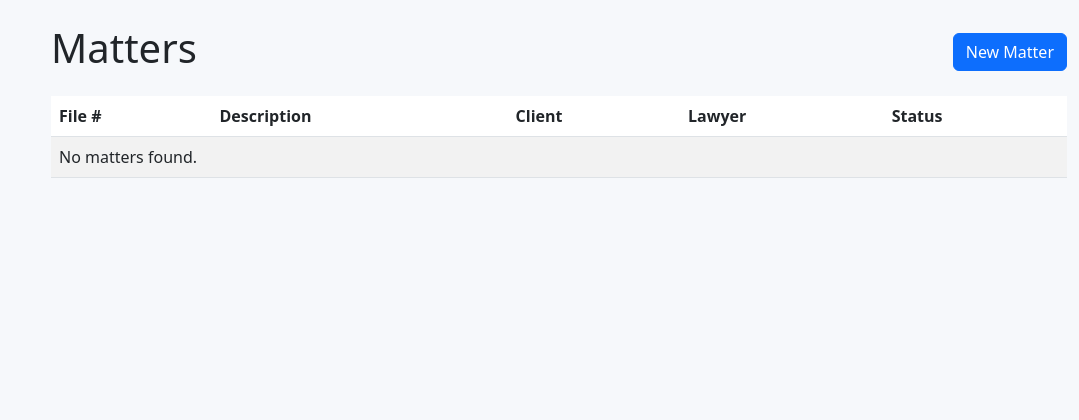
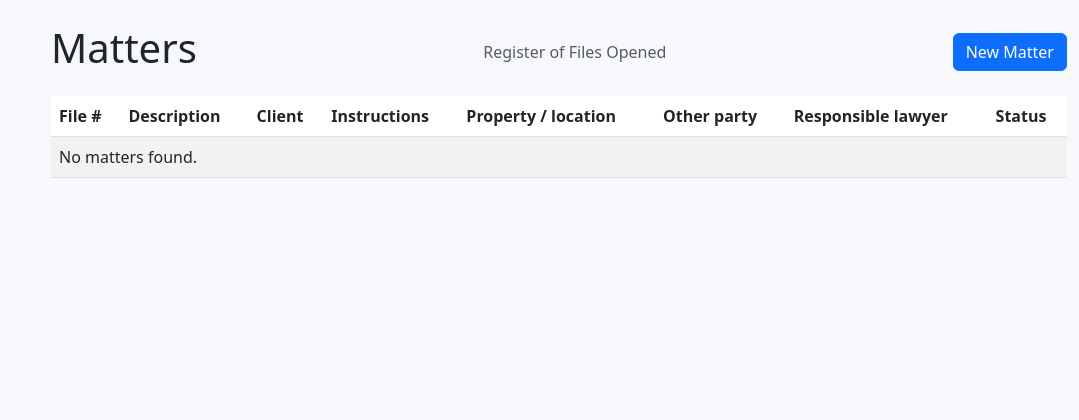
Before and after one commit to Dvrchmnd72/Matter-Funds, a Django app: template apps/matters/templates/matters/matter_list.html in a window 1280 px wide. Shown: the top 420 px of the page, without its empty margins (201-1280 px from the left). Run offline with Django 4.2, Linux system fonts and the light colour scheme; the template is opened without the code that fills it, so the values that code supplies are empty.

Commit message:
Align matter register with worked example file register

```diff
--- a/apps/matters/admin.py
+++ b/apps/matters/admin.py
@@ -5,7 +5,7 @@ from .models import Matter
 
 @admin.register(Matter)
 class MatterAdmin(admin.ModelAdmin):
-    list_display = ['file_number', 'description', 'firm', 'client', 'responsible_lawyer', 'status', 'opened_on']
+    list_display = ['file_number', 'description', 'firm', 'client', 'other_party', 'responsible_lawyer', 'status', 'date_instructions_received', 'opened_on', 'closed_on']
     list_filter = ['firm', 'status']
-    search_fields = ['file_number', 'description']
+    search_fields = ['file_number', 'description', 'client__name', 'other_party', 'regulated_property_location']
     date_hierarchy = 'opened_on'
--- a/apps/matters/forms.py
+++ b/apps/matters/forms.py
@@ -8,8 +8,9 @@ from apps.trust.models import MatterLedger
 class MatterForm(forms.ModelForm):
     class Meta:
         model = Matter
-        fields = ['firm', 'file_number', 'description', 'client', 'responsible_lawyer', 'status', 'date_instructions_received', 'regulated_property_location', 'opened_on', 'closed_on']
+        fields = ['firm', 'file_number', 'description', 'client', 'responsible_lawyer', 'status', 'date_instructions_received', 'regulated_property_location', 'other_party', 'opened_on', 'closed_on']
         widgets = {
+            'date_instructions_received': forms.DateInput(attrs={'type': 'date'}),
             'opened_on': forms.DateInput(attrs={'type': 'date'}),
             'closed_on': forms.DateInput(attrs={'type': 'date'}),
         }
--- a/apps/matters/models.py
+++ b/apps/matters/models.py
@@ -28,6 +28,12 @@ class Matter(models.Model):
         blank=True,
         default='Principal Place of Practice',
         help_text='Location of regulated property for the matter.'
+    )
+    other_party = models.CharField(
+        max_length=255,
+        blank=True,
+        default='',
+        help_text='Other party or counterparty for register-of-files-opened purposes.'
     )
     opened_on = models.DateField(default=datetime.date.today)
     closed_on = models.DateField(null=True, blank=True)
--- a/apps/matters/templates/matters/matter_detail.html
+++ b/apps/matters/templates/matters/matter_detail.html
@@ -9,7 +9,9 @@
   <dt class="col-sm-3">Status</dt><dd class="col-sm-9">{{ matter.get_status_display }}</dd>
   <dt class="col-sm-3">Date Instructions Received</dt><dd class="col-sm-9">{{ matter.date_instructions_received|default:"—" }}</dd>
   <dt class="col-sm-3">Regulated Property Location</dt><dd class="col-sm-9">{{ matter.regulated_property_location|default:"Principal Place of Practice" }}</dd>
+  <dt class="col-sm-3">Other Party</dt><dd class="col-sm-9">{{ matter.other_party|default:"—" }}</dd>
   <dt class="col-sm-3">Opened On</dt><dd class="col-sm-9">{{ matter.opened_on }}</dd>
+  <dt class="col-sm-3">Closed On</dt><dd class="col-sm-9">{{ matter.closed_on|default:"—" }}</dd>
 </dl>
 
 <div class="d-flex justify-content-between align-items-center mt-4 mb-2">
@@ -20,7 +22,7 @@
 <div class="card mb-3">
   <div class="card-header d-flex justify-content-between">
     <strong>{{ ledger.trust_account }}</strong>
-    <span>Balance: ${{ ledger.balance }}</span>
+    <span>Trust Matter / Ledger Reference: {{ ledger.pk }} | Balance: ${{ ledger.balance }}</span>
   </div>
   <div class="card-body p-0">
     <div class="d-flex gap-2 p-2">
--- a/apps/matters/templates/matters/matter_list.html
+++ b/apps/matters/templates/matters/matter_list.html
@@ -3,21 +3,25 @@
 {% block content %}
 <div class="d-flex justify-content-between align-items-center mb-3">
   <h1>Matters</h1>
+  <span class="text-muted">Register of Files Opened</span>
   <a href="{% url 'matters:matter_create' %}" class="btn btn-primary">New Matter</a>
 </div>
 <table class="table table-striped">
-  <thead><tr><th>File #</th><th>Description</th><th>Client</th><th>Lawyer</th><th>Status</th></tr></thead>
+  <thead><tr><th>File #</th><th>Description</th><th>Client</th><th>Instructions</th><th>Property / location</th><th>Other party</th><th>Responsible lawyer</th><th>Status</th></tr></thead>
   <tbody>
     {% for matter in matters %}
     <tr>
       <td><a href="{% url 'matters:matter_detail' matter.pk %}">{{ matter.file_number }}</a></td>
       <td>{{ matter.description }}</td>
       <td>{{ matter.client }}</td>
+      <td>{{ matter.date_instructions_received|default:"—" }}</td>
+      <td>{{ matter.regulated_property_location|default:"—" }}</td>
+      <td>{{ matter.other_party|default:"—" }}</td>
       <td>{{ matter.responsible_lawyer }}</td>
       <td><span class="badge {% if matter.status == 'open' %}bg-success{% else %}bg-secondary{% endif %}">{{ matter.get_status_display }}</span></td>
     </tr>
     {% empty %}
-    <tr><td colspan="5">No matters found.</td></tr>
+    <tr><td colspan="8">No matters found.</td></tr>
     {% endfor %}
   </tbody>
 </table>
```
Also changed, not shown: apps/matters/migrations/0004_matter_other_party.py (added).
